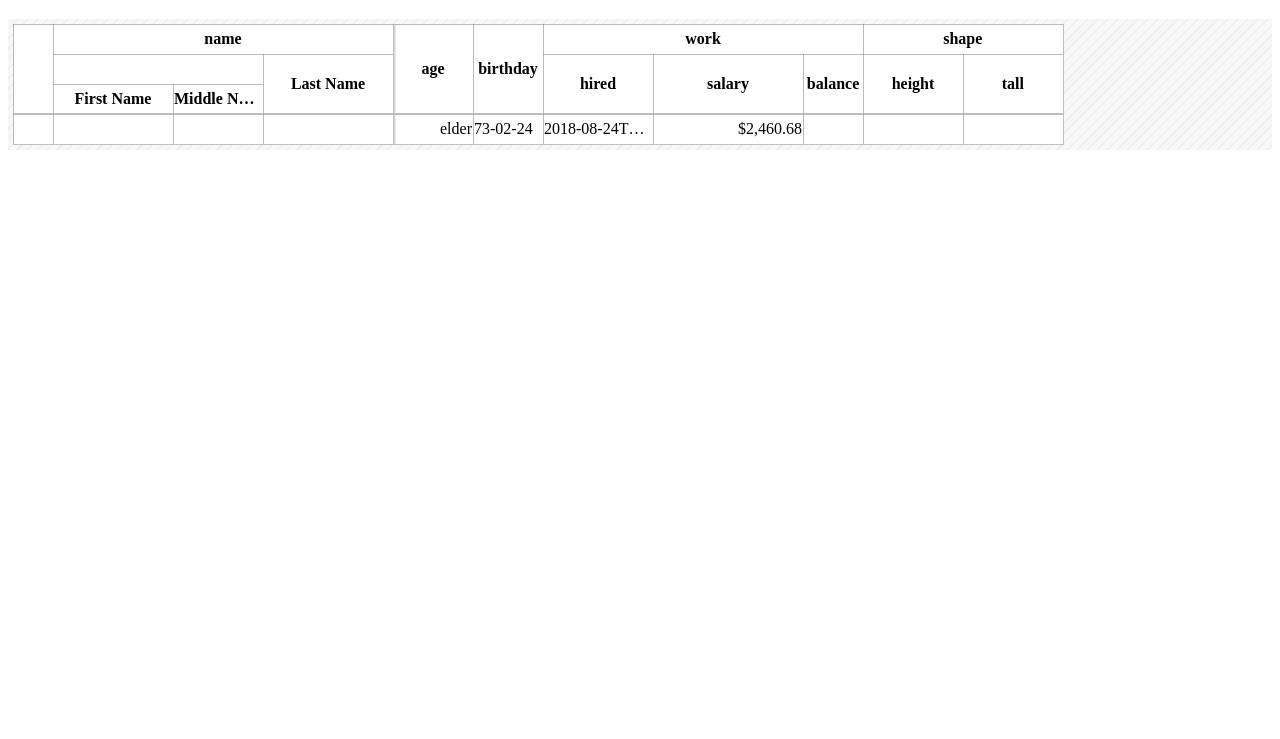
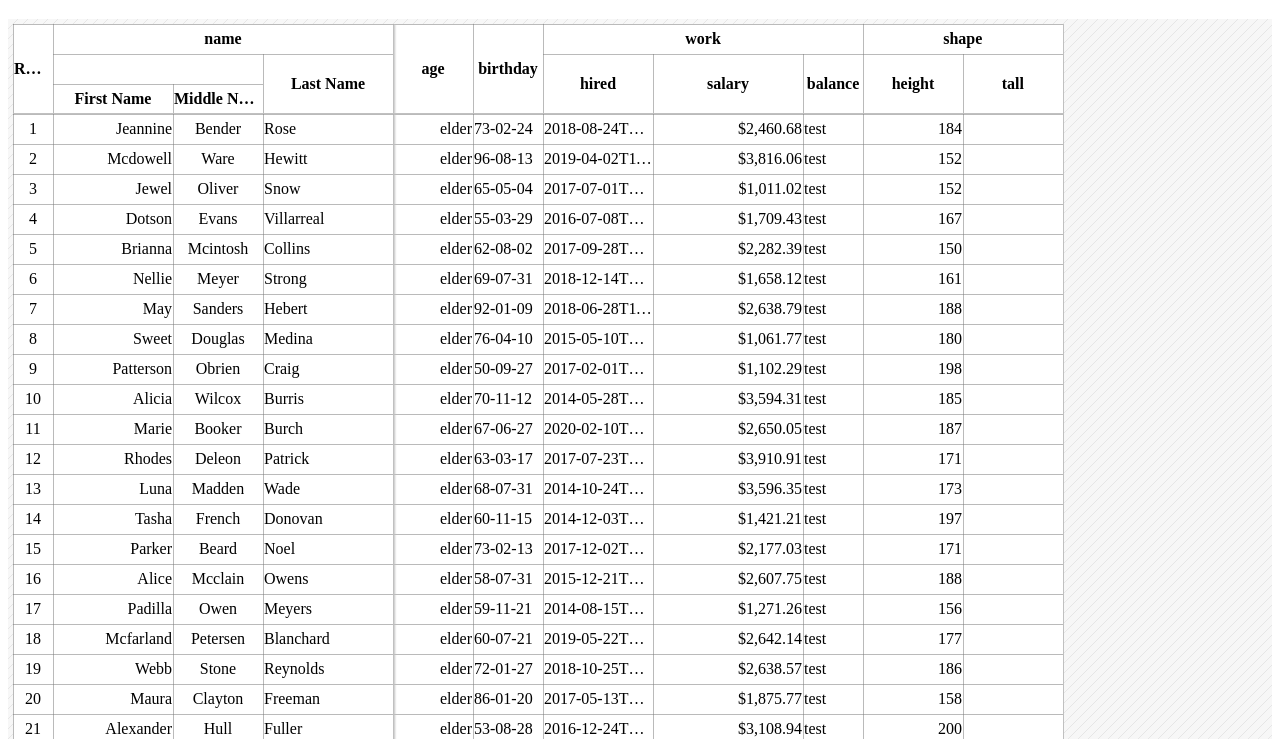
Before and after one commit to greenn-lab/mang, a website built with webpack: page index.html in a window 1280 px wide. Shown: the part 61-800 px from the top of the page. Built offline with nearby package versions, Linux system fonts and the light colour scheme.

Commit message:
UPDATE//데이터 목록 그리기 pt.3

```diff
--- a/index.html
+++ b/index.html
@@ -91,16 +91,16 @@
                 .paginate('#mango-page')
                 .freeze(4)
                 .setColumns([
-                    {type: 'ROW_NUMBER', align: 'CENTER', width: 40},
+                    {id: 'ROW_NUMBER', align: 'CENTER', width: 40},
                     {
                         id: 'name', type: 'TEXT', children: [
                             {
                                 children: [
-                                    {id: 'firstName', label: 'First Name', align: 'RIGHT', width: 120},
-                                    {id: 'lastName', label: 'Middle Name', align: 'CENTER', width: 90}
+                                    {id: 'first', label: 'First Name', align: 'RIGHT', width: 120},
+                                    {id: 'last', label: 'Middle Name', align: 'CENTER', width: 90}
                                 ]
                             },
-                            {id: 'middleName', label: 'Last Name', align: 'LEFT', width: 130}
+                            {id: 'middle', label: 'Last Name', align: 'LEFT', width: 130}
                         ]
                     },
                     {id: 'age', type: 'NUMBER', surface: v => v < 21 ? 'younger' : 'elder', width: 80},
@@ -109,9 +109,7 @@
                         label: 'work', children: [
                             {id: 'hired', type: 'DATE', pattern: 'yyyy-MM-dd', width: 110},
                             {id: 'salary', type: 'NUMBER', pattern: '#,##0.00', width: 150},
-                            {id: 'balance', surface: value => {
-                                'test'
-                              }, width: 60}
+                            {id: 'balance', surface: value => 'test', width: 60}
                         ]
                     },
                     {
--- a/src/initialize.ts
+++ b/src/initialize.ts
@@ -116,16 +116,30 @@ const createWidthsByColgroup = (element: GridElement, shape: Shape): void => {
   }
 }
 
-const calculateColumnMatrix = (columns: Column[], matrix: Column[][], columnIndex: number = 0, rowIndex: number = 0): number => {
+const calculateColumnMatrix = (
+  columns: Column[],
+  matrix: Column[][],
+  columnIndex: number = 0,
+  rowIndex: number = 0,
+  keys: string[] = []
+): number => {
   columns.forEach(column => {
     if (!matrix[rowIndex]) {
       matrix[rowIndex] = []
     }
 
+    column.keys = keys
+
     matrix[rowIndex][columnIndex] = column
 
     if (column.children && column.children.length > 0) {
-      columnIndex = calculateColumnMatrix(column.children, matrix, columnIndex, rowIndex + 1)
+      columnIndex = calculateColumnMatrix(
+        column.children,
+        matrix,
+        columnIndex,
+        rowIndex + 1,
+        column.id ? keys.concat(column.id) : keys
+      )
     } else {
       columnIndex++
     }
--- a/src/render/renderBody.ts
+++ b/src/render/renderBody.ts
@@ -52,11 +52,12 @@ export default (element: GridElement, shape: Shape, data: GridData): void => {
     ]
   }
 
-  data.list.slice(0, 1).forEach((item, i) => {
-    renderRow(i, row.body, body, bodyColumns, item)
+  data.list
+    .forEach((item, i) => {
+      renderRow(i, row.body, body, bodyColumns, item)
 
-    if (left) {
-      renderRow(i, row.left, left, leftColumns, item)
-    }
-  })
+      if (left) {
+        renderRow(i, row.left, left, leftColumns, item)
+      }
+    })
 }
--- a/src/render/renderRow.ts
+++ b/src/render/renderRow.ts
@@ -1,20 +1,30 @@
-import renderCell from './renderCell'
+function extractValueByKeys(keys: string[], data: { [key: string]: any }): any {
+  let _data = data
 
-function rendering(rowIndex: number, data: { [p: string]: any }, columns: Column[]): void {
+  keys.forEach(key => {
+    _data = _data && _data[key] ? _data[key] : undefined
+  })
+
+  return _data || ''
+}
+
+function rendering(rowIndex: number, data: { [key: string]: any }, columns: Column[]): void {
   columns
     .forEach(column => {
       const { id, surface, cell } = column
 
-      console.log(column, data)
+      if (cell) {
+        let value
 
-      if (cell) {
-        let value = id === 'ROW_NUMBER' ? rowIndex + 1 : data[id]
-
-        if (value && surface) {
-          value = surface(value, data)
+        if (id === 'ROW_NUMBER') {
+          value = rowIndex + 1
+        } else if (surface) {
+          value = surface(data, rowIndex)
+        } else {
+          value = extractValueByKeys(column.keys.concat(column.id), data)
         }
 
-        renderCell(cell, column, value)
+        cell.innerText = value
       }
     })
 }
--- a/src/types/mang.d.ts
+++ b/src/types/mang.d.ts
@@ -1,14 +1,15 @@
 export {}
 
 declare global {
-  export type Type = 'TEXT' | 'NUMBER' | 'DATE' | 'BOOLEAN' | 'CHECKBOX' | 'RADIO'
+  export type Type = 'TEXT' | 'NUMBER' | 'DATE' | 'TIMESTAMP' | 'BOOLEAN' | 'CHECKBOX' | 'RADIO'
 
   export type Align = 'LEFT' | 'RIGHT' | 'CENTER'
 
-  export type Surface = (value: any, row: {[key: string]: any}) => {} | string | undefined
+  export type Surface = (row: {[key: string]: any}, rowIndex: number) => {} | string | undefined
 
   export interface Column {
     id: string | 'ROW_NUMBER' | ''
+    keys: string[]
     label: string | ''
     type: Type | 'TEXT'
     hide?: boolean
```
